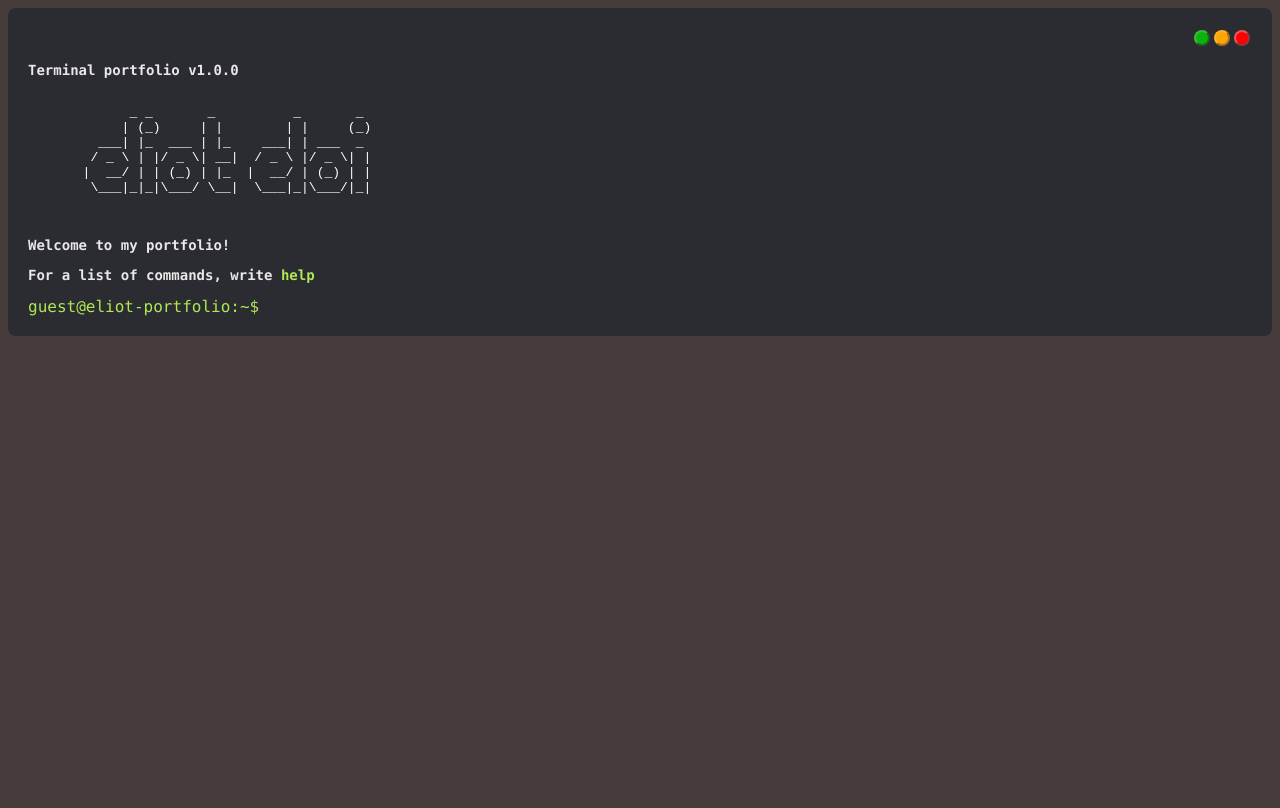
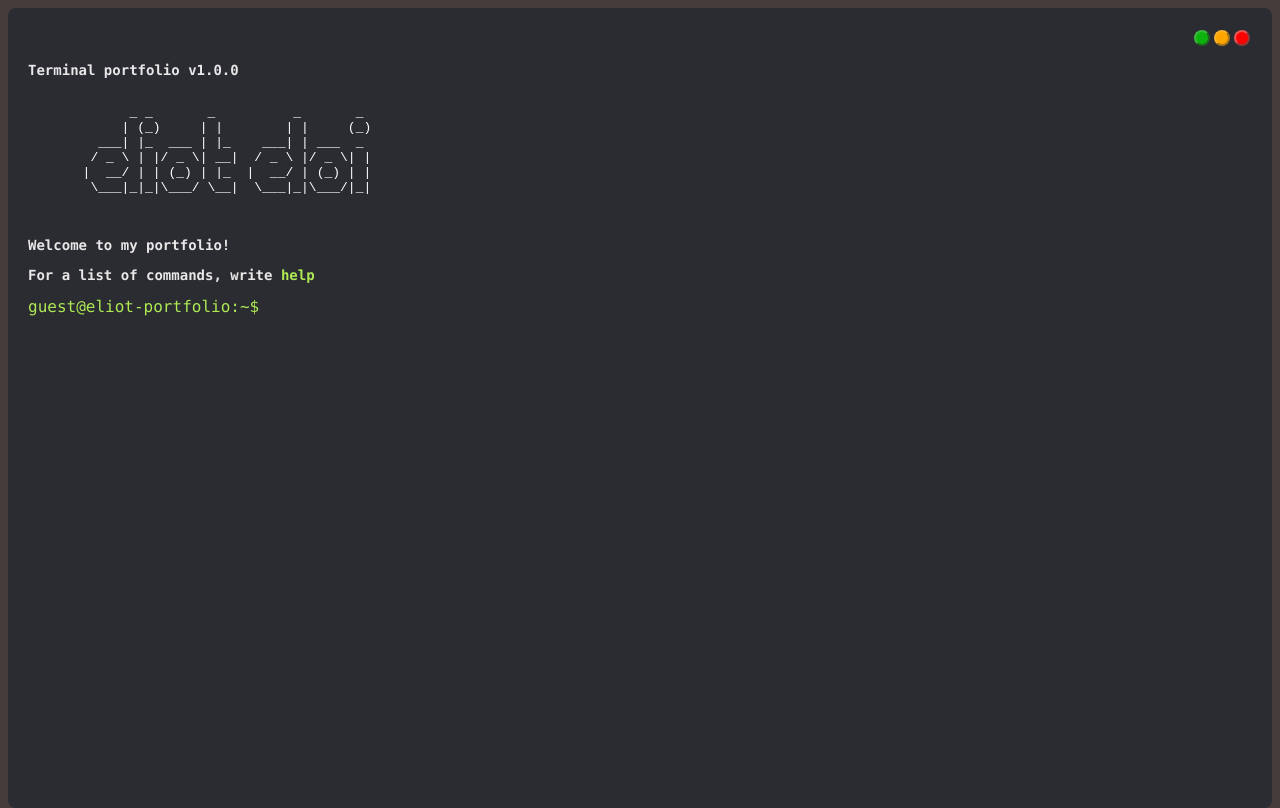
Before and after one commit to elioteloi/terminal-portfolio, a website: page index.html in a window 1280 px wide. Drawn offline with Linux system fonts and the light colour scheme.

Commit message:
feat: add terminal to take all the space of the page

```diff
--- a/style.css
+++ b/style.css
@@ -1,11 +1,22 @@
+html, body {
+    height: 100%;
+
+}
+
+
 body {
     font-family: "Fira Code", "Consolas", "Monaco", monospace;
     background: rgba(118, 114, 114, 0.3);
     backdrop-filter: blur(10px);
     -webkit-backdrop-filter: blur(10px);
-    border-radius: 10px;
     background-color: rgb(70, 60, 60);
+
+    display: flex;
+    justify-content: center;
+    align-items: center;
+
 }
+
 #header {
     display: flex;
     justify-content: end;
@@ -71,7 +82,10 @@ pre {
 
 
 #terminal {
+    width: 100%;
+    height: 100%;
     background-color: #2a2c32;
     padding: 20px;
     border-radius: 8px;
+    box-sizing: border-box;
 }
```
